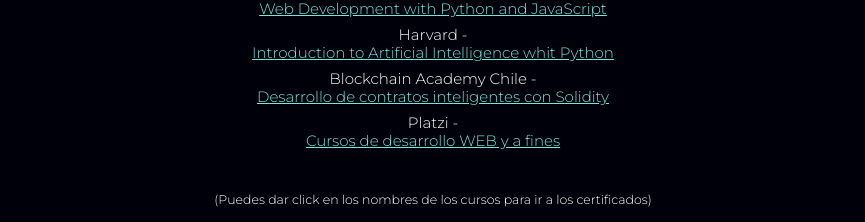
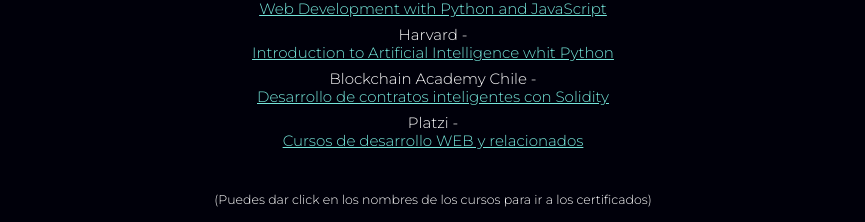
Before and after one commit to scarlos723/vite-portafolio, a React (Vite) app: page / in a window 1280 px wide. Shown: the part 1312-1534 px from the top of the page, without its empty margins (207-1072 px from the left). Built offline with nearby package versions, Linux system fonts and the light colour scheme.

Commit message:
fix education@

```diff
--- a/src/components/Education/index.jsx
+++ b/src/components/Education/index.jsx
@@ -27,7 +27,7 @@
             <p>Harvard - <a href='https://courses.edx.org/certificates/b3cff4fa6a514ea5b6e609b526ad66eb'>Web Development with Python and JavaScript</a> </p>
             <p>Harvard - <a href='https://courses.edx.org/certificates/97150a4aec6146cba244943849213339'>Introduction to Artificial Intelligence whit Python</a> </p>
             <p>Blockchain Academy Chile - <a href="https://registrado.org/visor/?c5576b22fbb43303d5e0c7edd39ca44dd097c036">Desarrollo de contratos inteligentes con Solidity</a></p>
-            <p>Platzi - <a href="https://platzi.com/p/carlossde58/">Cursos de desarrollo WEB y a fines</a> </p>
+            <p>Platzi - <a href="https://platzi.com/p/carlossde58/">Cursos de desarrollo WEB y relacionados</a> </p>
           </div>
         </Card>
       </section>
```
Also changed, not shown: 2 other files (tests, documents, lock files or other folders).
